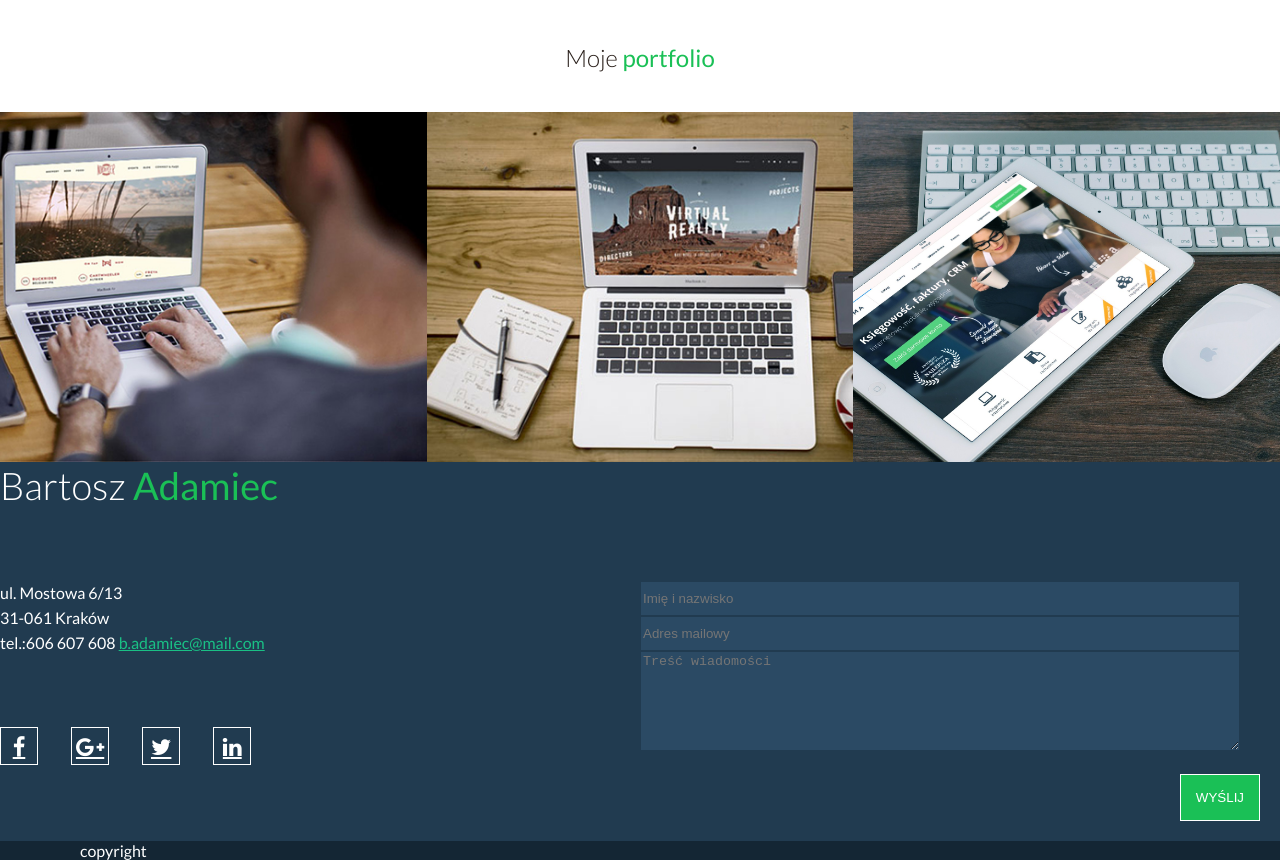
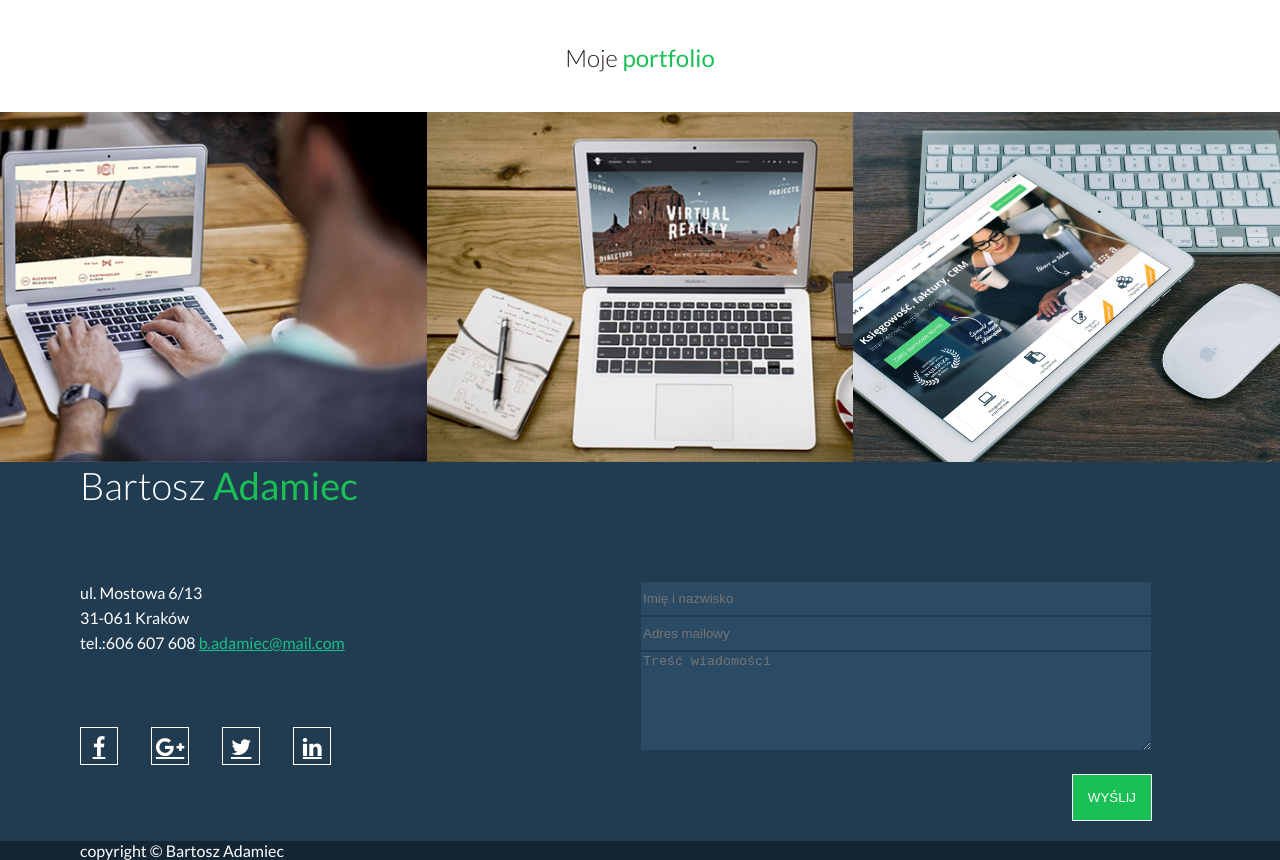
Before and after one commit to poiuytrewq0987654321/portfolio-1, a plain HTML site: page index.html in a window 1280 px wide. Shown: the part 1586-2446 px from the top of the page. Drawn offline with Linux system fonts and the light colour scheme.

Commit message:
portfolio-12
poprawione

```diff
--- a/css/style.css
+++ b/css/style.css
@@ -263,6 +263,7 @@ section#skills figcaption {
 #contact .contact-data{
     width:50%;
     float:left;
+    padding: 0 80px;
 }
 
 #contact .contact-data h2{
@@ -300,7 +301,7 @@ section#skills figcaption {
 
 
 #contact .contact-form{
-    width:50%;
+    width:40%;
     float:left;
     margin-top:100px;
 }
@@ -314,7 +315,7 @@ select {
     box-shadow: none;
     border: 1px solid #213b50;
     color: #fff;
-    width: 600px;
+    width: 100%;
     outline: none;
     height:35px;
 }
@@ -340,7 +341,7 @@ input[type="submit"] {
     padding:15px;
     border:1px solid white;
     float:right;
-    margin:20px;
+    margin:20px 0 20px 20px;
 
 }
 
--- a/index.html
+++ b/index.html
@@ -168,7 +168,7 @@
     </section>
 
     <footer>
-        <p>copyright</p>
+        <p class="copyright">copyright &copy Bartosz Adamiec</p>
     </footer>
 </body>
 
```
